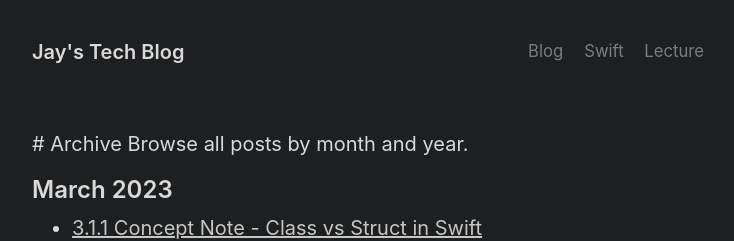
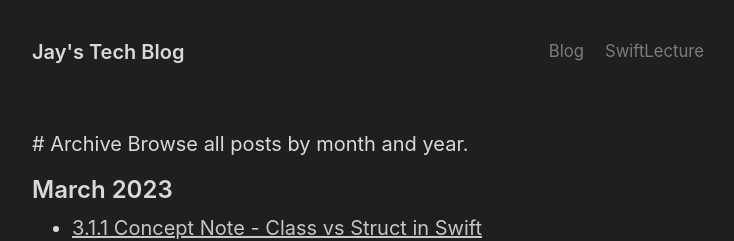
Before and after one commit to claudebaek/claudebaek.github.io, a Jekyll site: the page built from index.html, in a window 1280 px wide. Shown: the top 241 px of the page, without its empty margins (272-1006 px from the left). Built offline with Jekyll 4.4.1, drawn with Linux system fonts in a browser that asks for light colours; the list of posts is cut into pages by our own code.

Commit message:
no message

```diff
--- a/_config.yml
+++ b/_config.yml
@@ -1,6 +1,6 @@
 title: Jay's Tech Blog
 url: 'https://claudebaek.github.io'
-paginate: 1
+paginate: '1'
 baseurl: ''
 permalink: pretty
 plugins:
@@ -20,11 +20,11 @@
   style: ':compressed'
 author:
   name: Jay
-  url: 'https://twitter.com/mdo'
-  email: markdotto@gmail.com
+  url: ''
+  email: ''
 version: 3.0.0
 nav:
   - title: Blog
     url: /archive
-  - title: Swift Lecture
+  - title: SwiftLecture
     url: /swift-lecture
```
